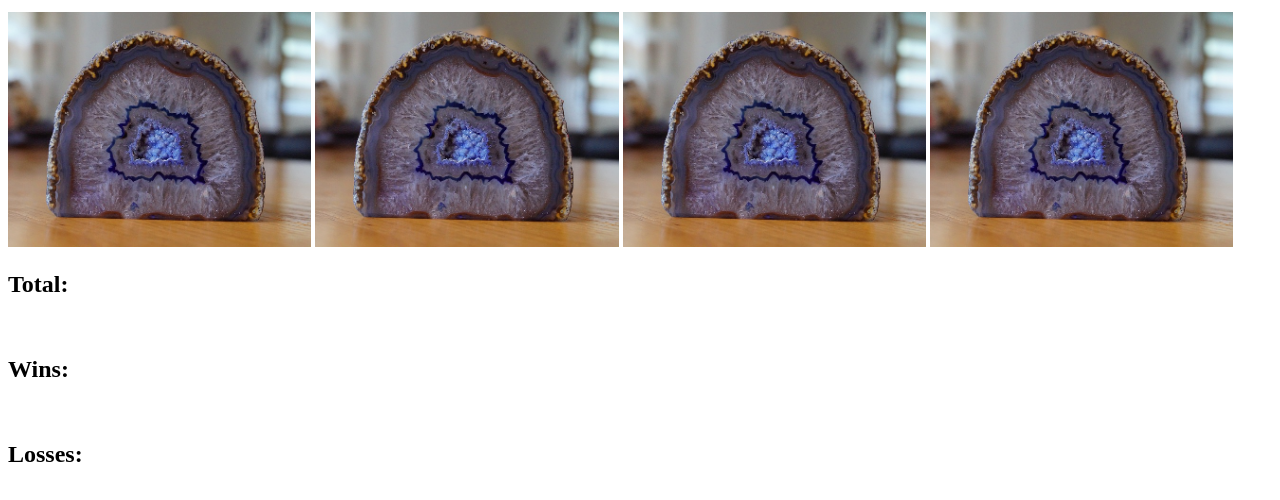
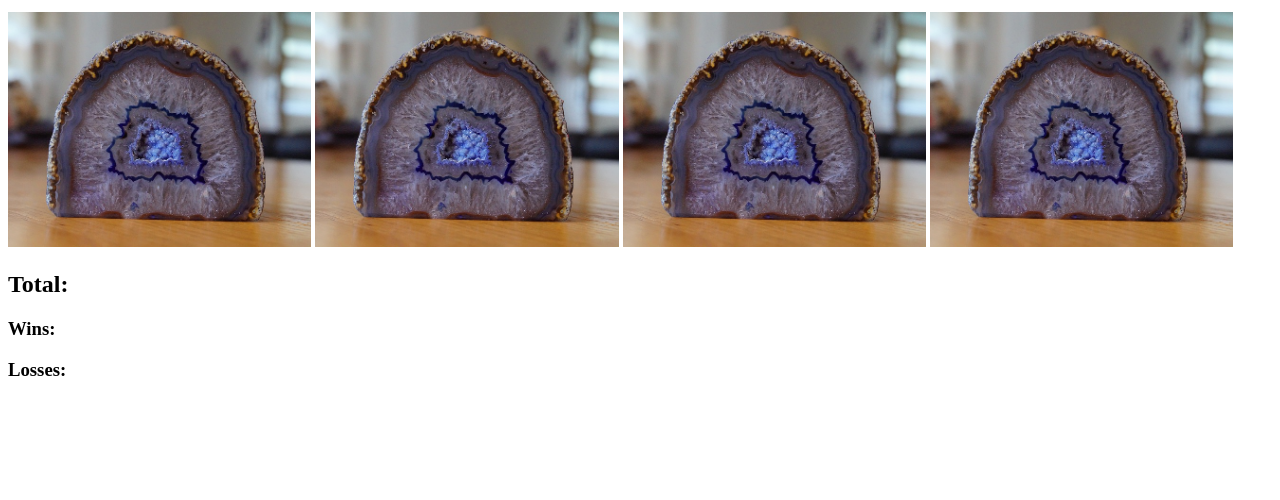
Before and after one commit to bfpulliam/gameCrystal, a plain HTML site: page index.html in a window 1280 px wide. Shown: the part 278-778 px from the top of the page. Drawn offline with nearby package versions, Linux system fonts and the light colour scheme.

Commit message:
Correcting of spacing

```diff
--- a/index.html
+++ b/index.html
@@ -29,11 +29,11 @@
     <!--Guess total box-->
     <div class="container">
         <h2>Total: <span id="counter"></span></h2>
-    </div><br>
+    </div>
     <!--Status of wins and losses-->
     </div class="container">
-    <h2><strong>Wins:</strong><span id="win"></span></h2><br>
-    <h2><strong>Losses:</strong><span id="loss"></span></h2>
+    <h3><strong>Wins:</strong><span id="win"></span></h3>
+    <h3><strong>Losses:</strong><span id="loss"></span></h3>
     </div>
     <!--jquery link-->
     <script type="text/javascript" src="https://cdnjs.cloudflare.com/ajax/libs/jquery/3.2.1/jquery.min.js"></script>
```
